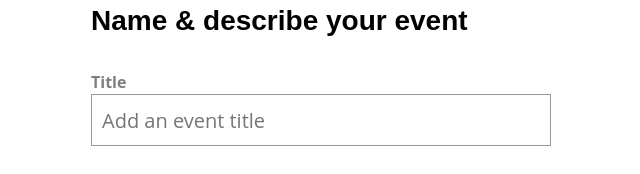
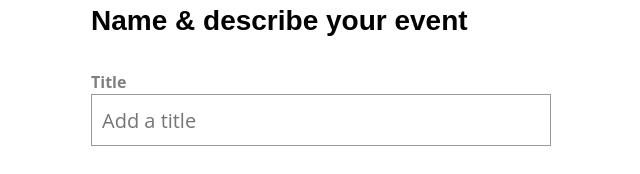
Before and after one commit to IgorAbrantes1/course-vue2, a Vue app: page /event/create in a window 1280 px wide. Shown: the part 306-480 px from the top of the page, without its empty margins (319-959 px from the left). Built offline with nearby package versions, Linux system fonts and the light colour scheme.

Commit message:
Lesson 19

```diff
--- a/db.json
+++ b/db.json
@@ -251,7 +251,7 @@
       "attendees": []
     },
     {
-      "id": 588059,
+      "id": 12,
       "user": {
         "id": 1,
         "name": "Igor"
@@ -269,7 +269,7 @@
       "attendees": []
     },
     {
-      "id": 880332,
+      "id": 13,
       "user": {
         "id": 1,
         "name": "Igor"
--- /dev/null
+++ b/src/components/BaseInput.vue
@@ -0,0 +1,30 @@
+<template>
+  <div>
+    <label v-if="label">{{ label }}</label>
+    <input :value="value" @input="updateValue" v-bind="$attrs" />
+  </div>
+</template>
+
+<script>
+export default {
+  name: "BaseInput",
+  inheritAttrs: false,
+  props: {
+    label: {
+      type: String,
+      default: "",
+    },
+    value: {
+      type: [String, Number],
+      default: "",
+    },
+  },
+  methods: {
+    updateValue(event) {
+      this.$emit("input", event.target.value);
+    },
+  },
+};
+</script>
+
+<style scoped></style>
--- a/src/views/EventCreate.vue
+++ b/src/views/EventCreate.vue
@@ -8,33 +8,30 @@
       </select>
 
       <h3>Name & describe your event</h3>
-      <div class="field">
-        <label>Title</label>
-        <input
-          v-model="event.title"
-          type="text"
-          placeholder="Add an event title"
-        />
-      </div>
+      <BaseInput
+        type="text"
+        v-model="event.title"
+        label="Title"
+        placeholder="Add a title"
+        class="field"
+      />
 
-      <div class="field">
-        <label>Description</label>
-        <input
-          v-model="event.description"
-          type="text"
-          placeholder="Add a description"
-        />
-      </div>
+      <BaseInput
+        type="text"
+        v-model="event.description"
+        label="Description"
+        placeholder="Add a description"
+        class="field"
+      />
 
       <h3>Where is your event?</h3>
-      <div class="field">
-        <label>Location</label>
-        <input
-          v-model="event.location"
-          type="text"
-          placeholder="Add a location"
-        />
-      </div>
+      <BaseInput
+        type="text"
+        v-model="event.location"
+        label="Location"
+        placeholder="Add a location"
+        class="field"
+      />
 
       <h3>When is your event?</h3>
 
@@ -54,7 +51,7 @@
         </select>
       </div>
 
-      <input type="submit" class="button -fill-gradient" value="Submit" />
+      <BaseInput type="submit" class="button -fill-gradient" value="Submit" />
     </form>
   </div>
 </template>
```
